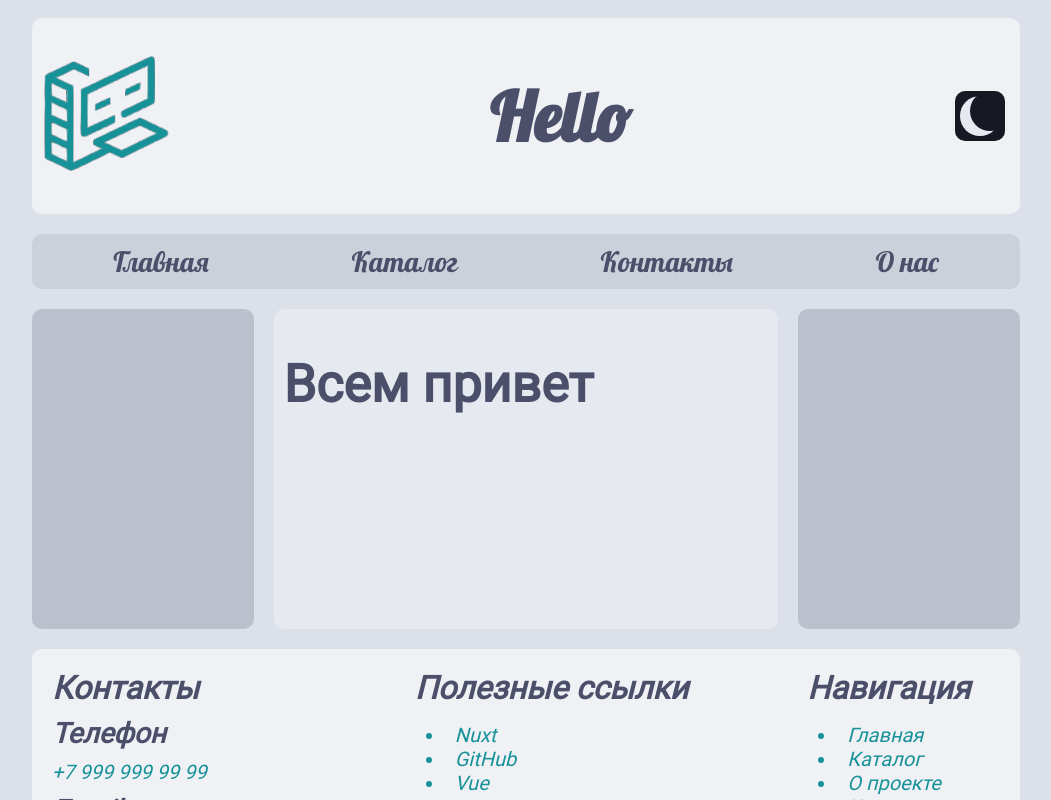
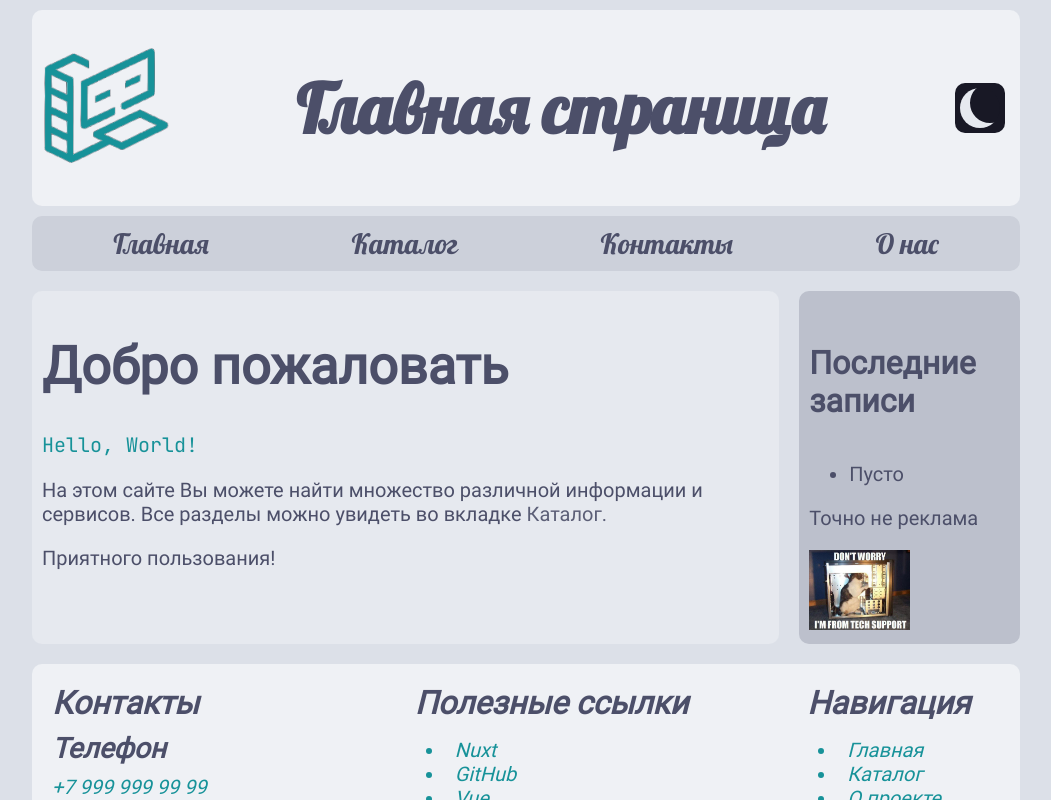
Before and after one commit to yazorinv/pa-info, a Nuxt app: page / in a window 1280 px wide. Shown: the top 800 px of the page, without its empty margins (114-1165 px from the left). Built offline with nearby package versions, Linux system fonts and the light colour scheme.

Commit message:
Change BaseApps

```diff
--- a/app.vue
+++ b/app.vue
@@ -16,4 +16,16 @@ body {
 .dark-mode body {
   background: $crust url("/background-dark.png") no-repeat;
 }
+
+
+.page-enter-active,
+.page-leave-active {
+  transition: all 0.5s;
+}
+
+.page-enter-from,
+.page-leave-to {
+  opacity: 0;
+  filter: blur(1rem);
+}
 </style>
--- a/components/BaseApp1-left.vue
+++ b/components/BaseApp1-left.vue
@@ -3,18 +3,20 @@
 
 
 <template>
-  <div class="wrap">
-    <MyHeader class="mx">
+  <div>
+    <MyHeader>
       <slot name="header"/>
     </MyHeader>
-    <MyMenu class="mx"/>
+    <MyMenu/>
+    <div class="wrap">
       <aside>
         <slot name="aside"/>
       </aside>
       <main>
         <slot name="main"/>
       </main>
-    <MyFooter class="mx"/>
+    </div>
+    <MyFooter/>
   </div>
 </template>
 
@@ -29,9 +31,11 @@
   justify-content: space-between;
   align-items: stretch;
   align-content: flex-start;
+}
 
-  .mx {
-    width: 100%;
+@media all and (min-width: 600px) {
+  .wrap {
+    flex-wrap: nowrap;
   }
 }
 </style>
--- a/components/BaseApp1-right.vue
+++ b/components/BaseApp1-right.vue
@@ -3,18 +3,20 @@
 
 
 <template>
-  <div class="wrap">
-    <MyHeader class="mx">
+  <div>
+    <MyHeader>
       <slot name="header"/>
     </MyHeader>
-    <MyMenu class="mx"/>
+    <MyMenu/>
+    <div class="wrap">
       <main>
         <slot name="main"/>
       </main>
       <aside>
         <slot name="aside"/>
       </aside>
-    <MyFooter class="mx"/>
+    </div>
+    <MyFooter/>
   </div>
 </template>
 
@@ -29,9 +31,11 @@
   justify-content: space-between;
   align-items: stretch;
   align-content: flex-start;
+}
 
-  .mx {
-    width: 100%;
+@media all and (min-width: 600px) {
+  .wrap {
+    flex-wrap: nowrap;
   }
 }
 </style>
--- a/components/BaseApp2.vue
+++ b/components/BaseApp2.vue
@@ -3,11 +3,12 @@
 
 
 <template>
-  <div class="wrap">
-    <MyHeader class="mx">
+  <div>
+    <MyHeader>
       <slot name="header"/>
     </MyHeader>
-    <MyMenu class="mx"/>
+    <MyMenu/>
+    <div class="wrap">
       <aside>
         <slot name="aside1"/>
       </aside>
@@ -17,7 +18,8 @@
       <aside>
         <slot name="aside2"/>
       </aside>
-    <MyFooter class="mx"/>
+    </div>
+    <MyFooter/>
   </div>
 </template>
 
@@ -32,9 +34,11 @@
   justify-content: space-between;
   align-items: stretch;
   align-content: flex-start;
+}
 
-  .mx {
-    width: 100%;
+@media all and (min-width: 800px) {
+  .wrap {
+    flex-wrap: nowrap;
   }
 }
 </style>
--- a/pages/index.vue
+++ b/pages/index.vue
@@ -3,15 +3,28 @@
 
 
 <template>
-  <BaseApp2>
-    <template v-slot:header>Hello</template>
+  <BaseApp1Right>
+    <template v-slot:header>Главная страница</template>
     <template v-slot:main>
-      <h1>Всем привет</h1>
+      <h1>Добро пожаловать</h1>
+      <code>Hello, World!</code>
+      <p>На этом сайте Вы можете найти множество различной информации и сервисов. Все разделы можно увидеть во вкладке
+        <NuxtLink to="/catalog">Каталог.</NuxtLink>
+      </p>
+      <p>Приятного пользования!</p>
     </template>
-  </BaseApp2>
+    <template v-slot:aside>
+      <h4>Последние записи</h4>
+      <ul>
+        <li>Пусто</li>
+      </ul>
+      <p>Точно не реклама</p>
+      <img src="/images/tech-support.jpg" width="50%" alt="tech-support"/>
+    </template>
+  </BaseApp1Right>
 </template>
 
 
 <style scoped lang="scss">
-@import "styles/base";
+@import "styles/base.scss";
 </style>
--- a/styles/base.scss
+++ b/styles/base.scss
@@ -7,6 +7,7 @@ main {
   @extend %boxing;
   background-color: $mantle;
   flex-grow: 100;
+  flex-shrink: 100;
   min-height: 300px;
 }
 
@@ -14,7 +15,7 @@ aside {
   @extend %boxing;
   background-color: $surface1;
   flex-grow: 10;
-  min-width: 20%;
+  width: 20%; // What???
 }
 
 
```
Also changed, not shown: public/images/tech-support.jpg (added). Lines whose indentation alone changed are shown as unchanged.
